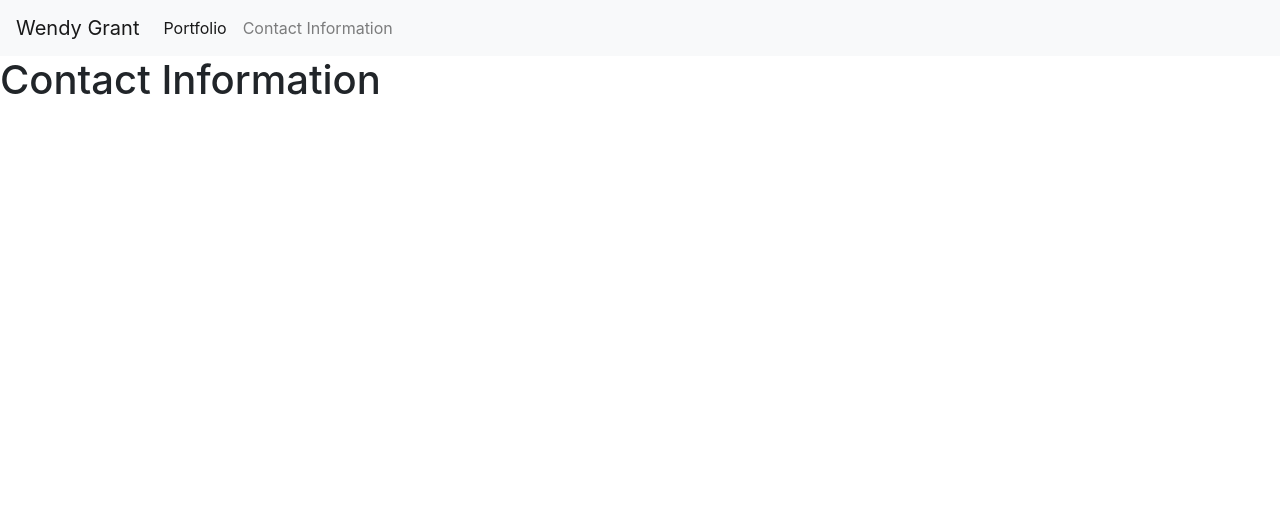
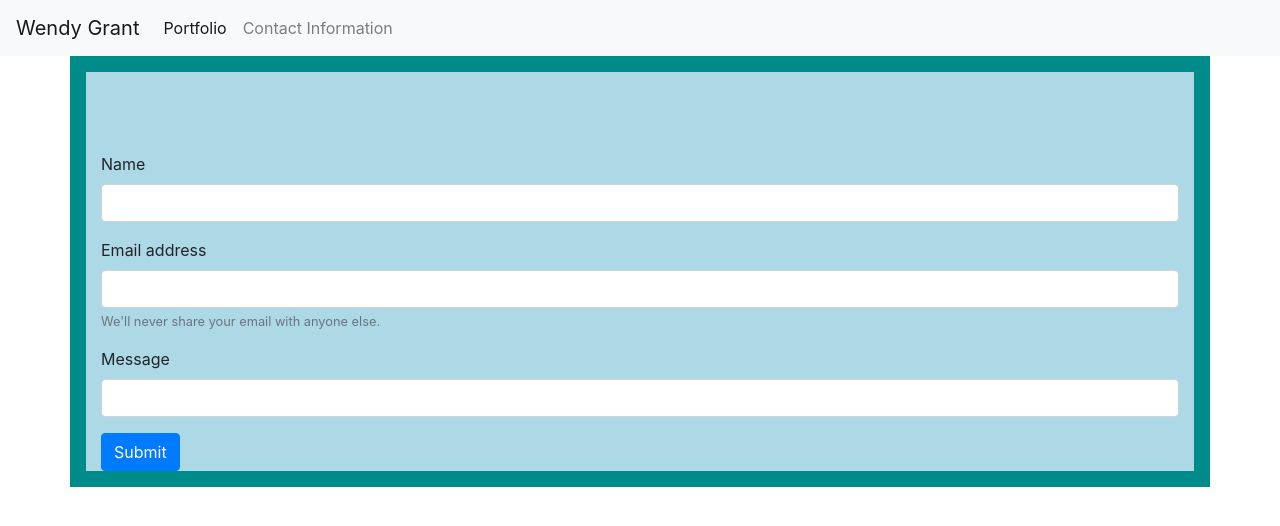
Before and after one commit to wkgrant78/INITIAL_wkgrant78.github.io, a plain HTML site: page contact.html in a window 1280 px wide. Drawn offline with nearby package versions, Linux system fonts and the light colour scheme.

Commit message:
Created Contact Me form

```diff
--- a/contact.html
+++ b/contact.html
@@ -36,7 +36,30 @@
   </nav>
 
 <body>
-    <h1>Contact Information</h1>
+
+  <!-- Container -->
+
+    <div class="container">
+
+      <!-- Contact Me form-->
+      <form>
+        <div class="form-group">
+          <label for="personLookingForMe">Name</label>
+          <input type="name" class="form-control" id="exampleInputEmail1" aria-describedby="emailHelp">
+        </div>
+
+        <div class="form-group">
+          <label for="exampleInputEmail1">Email address</label>
+          <input type="email" class="form-control" id="exampleInputEmail1" aria-describedby="emailHelp">
+          <small id="emailHelp" class="form-text text-muted">We'll never share your email with anyone else.</small>
+        </div>
+
+        <div class="form-group">
+          <label for="messageToMe">Message</label>
+          <input type="message" class="form-control" id="message">
+        </div>
+        <button type="submit" class="btn btn-primary">Submit</button>
+      </form>
 </body>
 
 </html>
```
